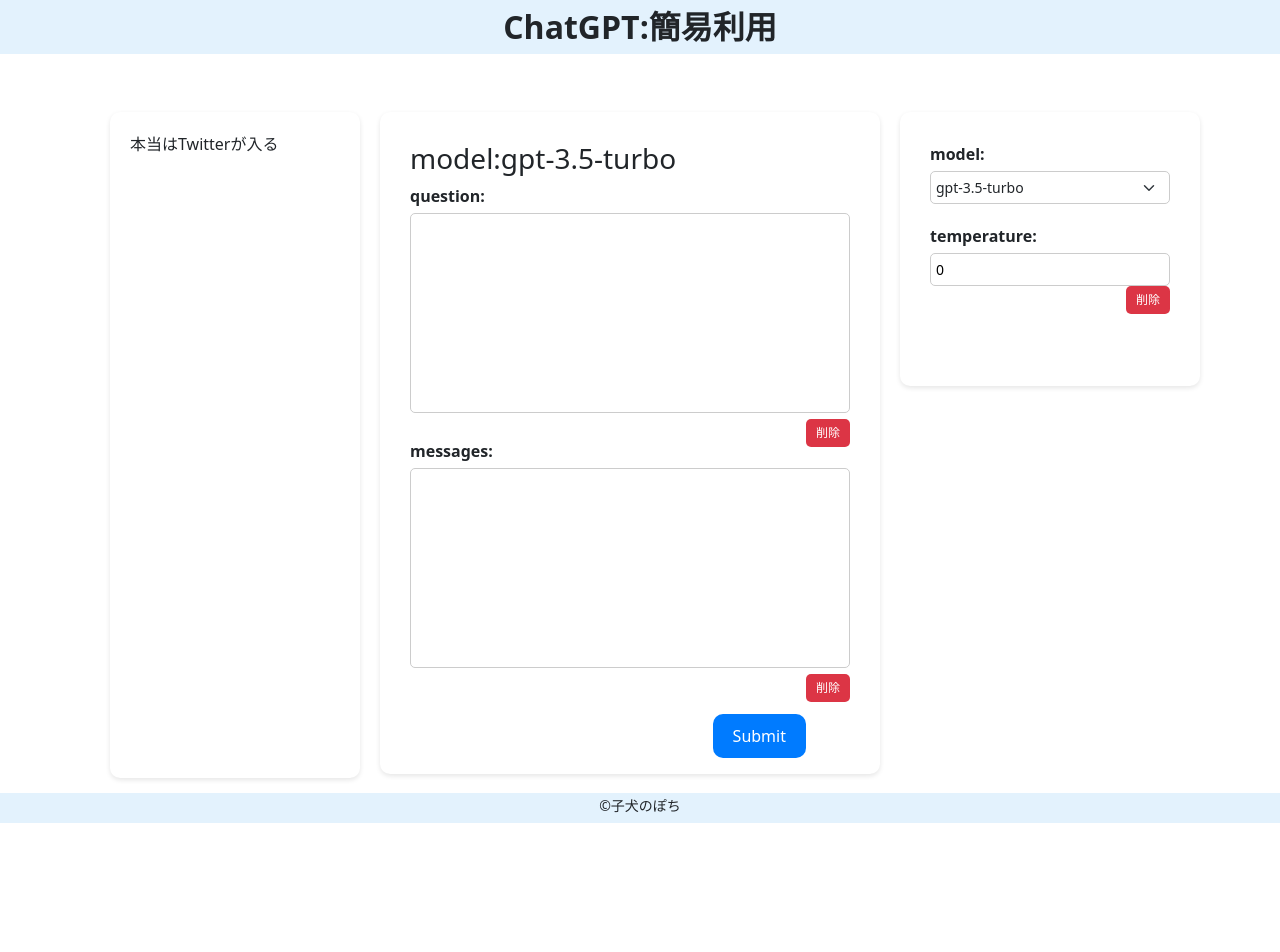
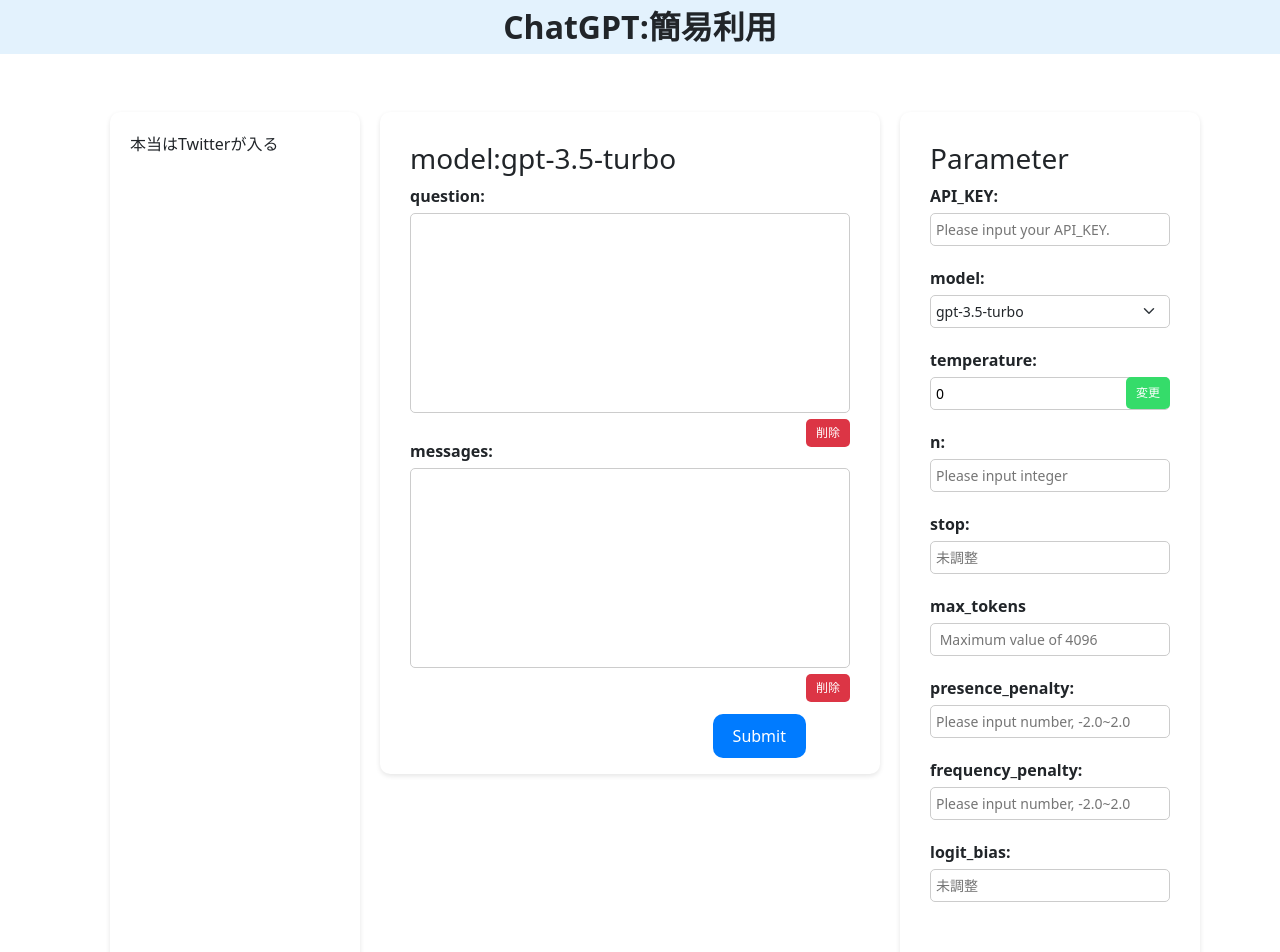
Before and after one commit to koinunopochi/chat-vue, a Vue app: page / in a window 1280 px wide. Shown: the top 952 px of the page. Before the commit the page ends 823 px from the top, so only its background shows below. Built offline with nearby package versions, Linux system fonts and the light colour scheme.

Commit message:
parmの作成,placeholderの設定,stop,logit_bias未調整

```diff
--- a/src/components/SetUpParm.vue
+++ b/src/components/SetUpParm.vue
@@ -1,18 +1,33 @@
 <script>
 import { ref } from 'vue';
 const model = ref('');
+
 export default {
   data() {
     return {
       question: '',
       messages: '',
+      apiKey: '',
       model: 'gpt-3.5-turbo',
       options: [
         { value: 'gpt-3.5-turbo', text: 'gpt-3.5-turbo' },
         { value: 'gpt-4', text: 'gpt-4' },
       ],
-      temperature: '0',
+      showTemperatureInput: true,
+      temperature: '0',//デプロイ時は、''にする
+      top_p: '',
+      n: '',
+      stop: '',
+      max_tokens: '',
+      presence_penalty: '',
+      frequency_penalty: '',
+      logit_bias: '',
     };
+  },
+  methods: {
+    toggleInput() {
+      this.showTemperatureInput = !this.showTemperatureInput;
+    },
   },
 };
 </script>
@@ -20,10 +35,21 @@
 <template>
   <div id="app">
     <form>
+      <h3>Parameter</h3>
+      <div class="form-group">
+        <label for="api-key">API_KEY:</label>
+        <input
+          type="password"
+          id="api-key"
+          name="api-key"
+          v-model="apiKey"
+          placeholder="Please input your API_KEY."
+        />
+      </div>
       <div class="form-group">
         <label for="model" class="form-label">model:</label>
         <select id="model" class="form-select" v-model="model">
-            <option disabled value="">選択してください</option>
+          <option disabled value="">Please choose</option>
           <option
             v-for="option in options"
             :key="option.value"
@@ -33,21 +59,87 @@
           </option>
         </select>
       </div>
-        <div class="form-group">
+      <div class="form-change">
+        <div class="form-group" v-if="showTemperatureInput">
           <label for="temperature">temperature:</label>
+          <div class="input-wrapper">
             <input
               type="text"
               id="temperature"
               name="temperature"
               v-model="temperature"
+              class="input-field"
+              placeholder="Please input number, 0~2"
             />
-          <button
-            type="button"
-            class="delete-btn"
-            @click="clearInput('temperature')"
-          >
-            削除
+            <button class="change-btn" type="button" @click="toggleInput">
+              変更
             </button>
+          </div>
+        </div>
+        <div class="form-group" v-else>
+          <label for="top_p">top_p:</label>
+          <div class="input-wrapper">
+            <input
+              type="text"
+              id="top_p"
+              name="top_p"
+              v-model="top_p"
+              class="input-field"
+              placeholder="Please input number, 0~1"
+            />
+            <button class="change-btn" type="button" @click="toggleInput">
+              変更
+            </button>
+          </div>
+        </div>
+      </div>
+      <div class="form-group">
+        <label for="n">n:</label>
+        <input type="text" id="n" name="n" v-model="n" placeholder="Please input integer" />
+      </div>
+      <div class="form-group">
+        <label for="stop">stop:</label>
+        <input type="text" id="stop" name="stop" v-model="stop" placeholder="未調整"/>
+      </div>
+      <div class="form-group">
+        <label for="max_tokens">max_tokens</label>
+        <input
+          type="text"
+          id="max_tokens"
+          name="max_tokens"
+          v-model="max_tokens"
+          placeholder=" Maximum value of 4096"
+        />
+      </div>
+      <div class="form-group">
+        <label for="presence_penalty">presence_penalty:</label>
+        <input
+          type="text"
+          id="presence_penalty"
+          name="presence_penalty"
+          v-model="presence_penalty"
+          placeholder="Please input number, -2.0~2.0"
+        />
+      </div>
+      <div class="form-group">
+        <label for="frequency_penalty">frequency_penalty:</label>
+        <input
+          type="text"
+          id="frequency_penalty"
+          name="frequency_penalty"
+          v-model="frequency_penalty"
+          placeholder="Please input number, -2.0~2.0"
+        />
+      </div>
+      <div class="form-group">
+        <label for="logit_bias">logit_bias:</label>
+        <input
+          type="text"
+          id="logit_bias"
+          name="logit_bias"
+          v-model="logit_bias"
+          placeholder="未調整"
+        />
       </div>
     </form>
   </div>
@@ -80,6 +172,7 @@
 }
 /* 入力欄のスタイル */
 input[type='text'],
+input[type='password'],
 textarea {
   width: 100%;
   padding: 5px;
@@ -113,4 +206,27 @@
   border-radius: 5px;
   font-size: 14px;
 }
+/**変更ボタン */
+/**変更ボタンを入力ボックス内に入れる */
+.input-wrapper {
+  position: relative;
+}
+.input-field {
+  width: calc(100% - 50px); /* ボタンの幅と余白を考慮 */
+}
+.change-btn {
+  position: absolute;
+  right: 0;
+  top: 50%;
+  transform: translateY(-50%);
+  background-color: #35dc6a;
+  color: white;
+  border: none;
+  border-radius: 5px;
+  padding: 7px 10px;
+  font-size: 12px;
+  cursor: pointer;
+  float: right;
+  margin-bottom: 5px;
+}
 </style>
```
Lines whose indentation alone changed are shown as unchanged.
